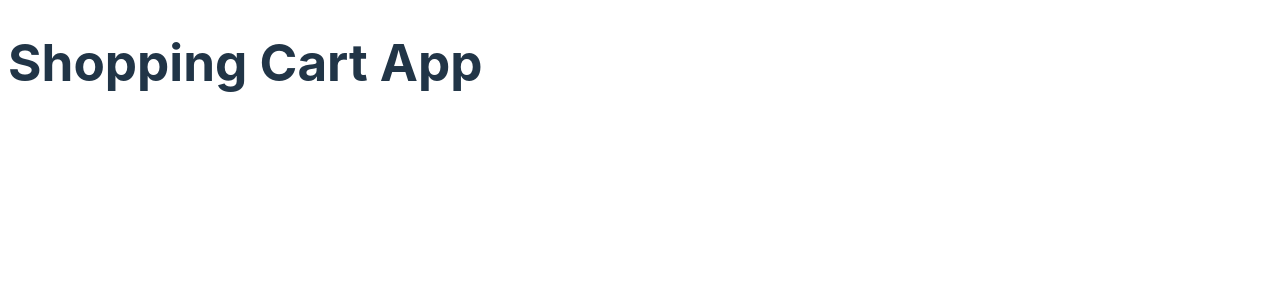
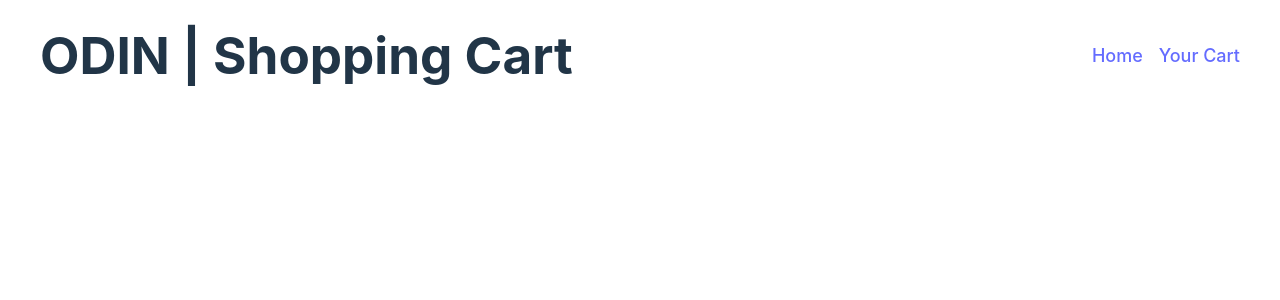
Before and after one commit to iamjoker021/odin-shopping-cart, a React (Vite) app: page / in a window 1280 px wide. Shown: the top 300 px of the page. Built offline with nearby package versions, Linux system fonts and the light colour scheme.

Commit message:
feat: Add Header Componenent and its Tests

```diff
--- a/package.json
+++ b/package.json
@@ -11,8 +11,10 @@
     "preview": "vite preview"
   },
   "dependencies": {
+    "prop-types": "^15.8.1",
     "react": "^18.3.1",
-    "react-dom": "^18.3.1"
+    "react-dom": "^18.3.1",
+    "react-router-dom": "^6.25.1"
   },
   "devDependencies": {
     "@testing-library/jest-dom": "^6.4.8",
--- a/src/App.jsx
+++ b/src/App.jsx
@@ -1,10 +1,12 @@
-
+import Header from "./Header/Header"
 
 function App() {
+  const title = 'ODIN | Shopping Cart';
+  const cartCount = 0;
 
   return (
     <>
-      <h1>Shopping Cart App</h1>
+      <Header title={title} cartCount={cartCount} />
     </>
   )
 }
--- /dev/null
+++ b/src/Header/Header.jsx
@@ -0,0 +1,31 @@
+import styles from './Header.module.css';
+import PropTypes from 'prop-types';
+
+function Header({ title, cartCount }) {
+
+    return (
+        <header className={styles.header}>
+            <h1>{title}</h1>
+            <nav>
+                <ul className={styles.navbar}>
+                    <li>
+                        <a href="/">
+                            Home
+                        </a>
+                    </li>
+                    <li>
+                        <a href="/">
+                            Your Cart {cartCount > 0 && <span className={styles.cartCount}>{cartCount}</span>}
+                        </a>
+                    </li>
+                </ul>
+            </nav>
+        </header>
+    )
+}
+
+Header.propTypes = {
+    cartCount: PropTypes.number.isRequired
+}
+
+export default Header;
--- /dev/null
+++ b/src/Header/Header.module.css
@@ -0,0 +1,32 @@
+/* Style */
+
+.header > * {
+    margin: 1rem 2rem;
+}
+
+.navbar {
+    list-style: none;
+    padding: 0%;
+    font-size: large;
+}
+
+.cartCount {
+    background-color: lightcoral;
+    border-radius: 45%;
+    font-size: 1rem;
+    padding: 5px;
+}
+
+/* Layout */
+.header {
+    display: flex;
+    justify-content: space-between;
+    align-items: center;
+    gap: 1rem;
+}
+
+.navbar {
+    display: flex;
+    align-items: center;
+    gap: 1rem;
+}
```
Also changed, not shown: 2 other files (tests, documents, lock files or other folders).
